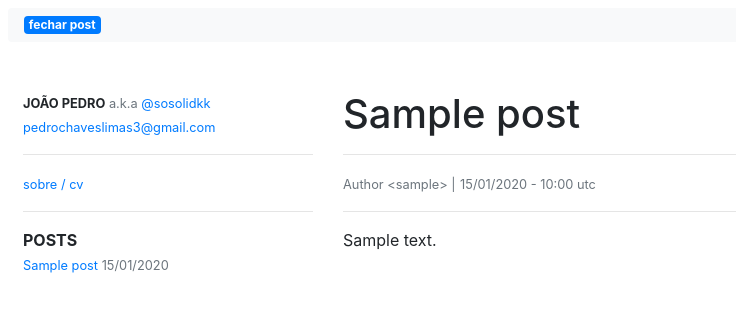
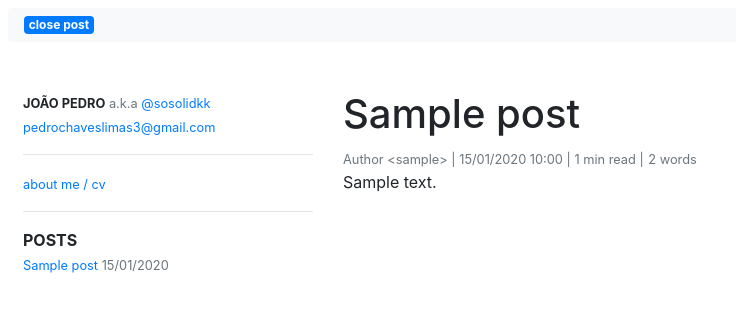
Before and after one commit to sosolidkk/my-blog, a Flask app: page /view-post/1 in a window 1280 px wide. Shown: the top 312 px of the page, without its empty margins (0-736 px from the left). Run offline with Flask 2, Linux system fonts and the light colour scheme; tables that the repository leaves empty hold one stand-in row (values such as "Sample post"); some libraries are stand-ins or nearby versions.

Commit message:
<feat>(app): Added favicon, namedtuples, post word count and read time, changed some labels

```diff
--- a/app/main/routes.py
+++ b/app/main/routes.py
@@ -23,9 +23,13 @@ def view_post(id):
     posts = Post.query.filter_by(can_display=True).order_by(
         Post.created_at.desc()).all()
     post = Post.query.filter_by(id=id, can_display=True).first()
+    post_time = post.parse_time()
+    post_info = post.calculate_time_to_read()
 
     if post is not None:
-        return render_template("index.html", title="My blog", posts=posts, current_post=post)
+        return render_template(
+            "index.html", title="My blog", posts=posts, current_post=post, post_time=post_time, post_info=post_info
+        )
     return render_template("unavailable.html", title="Unavailable")
 
 
--- a/app/main/web/static/css/form.css
+++ b/app/main/web/static/css/form.css
@@ -9,7 +9,7 @@ body {
   display: flex;
   align-items: center;
   justify-content: center;
-  background: linear-gradient(-45deg, #bbbbbb, #e3dbdb, #f2f2f2, #ffffff);
+  background: linear-gradient(-45deg, #190061, #3500d3, #f2f2f2, #ffffff);
   background-size: 400% 400%;
   animation: gradient 15s ease infinite;
 }
--- a/app/main/web/templates/index.html
+++ b/app/main/web/templates/index.html
@@ -7,7 +7,7 @@
 {% block body %}
 <nav class="navbar navbar-light bg-light rounded mt-2 mx-2">
     {% if current_post is not none %}
-    <a href="{{ url_for('main.index' ) }}" class="badge badge-primary">fechar post</a>
+    <a href="{{ url_for('main.index' ) }}" class="badge badge-primary">close post</a>
     {% endif %}
 </nav>
 <div class="container-fluid">
--- a/app/main/web/templates/sign_in.html
+++ b/app/main/web/templates/sign_in.html
@@ -7,7 +7,7 @@
 {% block body %}
 <div class=" card bg-light border-dark">
     <div class="card-header">
-        <span>Admin - Login</span>
+        <span>ADMIN</span>
     </div>
     <div class="card-body">
         {% include "sub_templates/_flash.html" %}
--- a/app/main/web/templates/sub_templates/_author.html
+++ b/app/main/web/templates/sub_templates/_author.html
@@ -11,7 +11,7 @@
 
         <hr>
         <small>
-            <a href="{{ url_for('main.about_me') }}">sobre / cv</a><br>
+            <a href="{{ url_for('main.about_me') }}">about me / cv</a><br>
         </small>
         <hr>
     </div>
--- a/app/main/web/templates/sub_templates/_current_post.html
+++ b/app/main/web/templates/sub_templates/_current_post.html
@@ -1,14 +1,12 @@
 <section class="post">
     {% if current_post is not none %}
     <h1>{{ current_post.title }}</h1>
-    <hr>
-    <small class="text-muted text-right">{{ current_post.author }} |</small>
-
+    <small class="text-muted text-right">{{ current_post.author }} | </small>
     <small class="text-muted text-right">
-        {{ current_post.parse_time()[0] }} - {{ current_post.parse_time()[1] }}
-        utc
+        {{ post_time.date }} {{ post_time.hour }} |
     </small>
-    <hr>
+    <small class="text-muted">{{ post_info.time }} min read |</small>
+    <small class="text-muted">{{ post_info.words }} words</small>
     <p>
         {{ current_post.body|safe }}
     </p>
--- a/app/models.py
+++ b/app/models.py
@@ -1,5 +1,8 @@
 """app/models.py
 """
+
+import math
+from collections import namedtuple
 
 from app import db
 from flask_login import UserMixin
@@ -77,10 +80,21 @@ class Post(db.Model):
     user_id = db.Column(db.Integer, db.ForeignKey("user.id"))
 
     def parse_time(self):
+        Date = namedtuple("Date", ["date", "hour"])
+
         date = self.created_at.strftime("%d/%m/%Y")
         hour = self.created_at.strftime("%H:%M")
 
-        return date, hour
+        return Date(date, hour)
+
+    def calculate_time_to_read(self):
+        Info = namedtuple("Info", ["time", "words"])
+        WPM = 275  # Average words per minute
+
+        words = self.body.split(" ")
+        estimated_time = len(words) / WPM
+
+        return Info(math.ceil(estimated_time), len(words))
 
     def __repr__(self):
         return f"<Post: {self.title}>"
--- a/app/templates/base.html
+++ b/app/templates/base.html
@@ -13,8 +13,9 @@
     <!-- Core CSS Imports -->
     <link rel="stylesheet" href="https://stackpath.bootstrapcdn.com/bootstrap/4.3.1/css/bootstrap.min.css"
         integrity="sha384-ggOyR0iXCbMQv3Xipma34MD+dH/1fQ784/j6cY/iJTQUOhcWr7x9JvoRxT2MZw1T" crossorigin="anonymous">
-    <link href="https://stackpath.bootstrapcdn.com/font-awesome/4.7.0/css/font-awesome.min.css" rel="stylesheet"
-        integrity="sha384-wvfXpqpZZVQGK6TAh5PVlGOfQNHSoD2xbE+QkPxCAFlNEevoEH3Sl0sibVcOQVnN" crossorigin="anonymous">
+    <link rel="stylesheet" href="https://cdnjs.cloudflare.com/ajax/libs/font-awesome/5.13.0/css/all.min.css"
+        integrity="sha256-h20CPZ0QyXlBuAw7A+KluUYx/3pK+c7lYEpqLTlxjYQ=" crossorigin="anonymous" />
+    <link rel="shortcut icon" href="{{ url_for('main.static', filename='images/favicon.ico') }}">
 
     <!-- Block CSS -->
     {% block link %} {% endblock %}
```
Also changed, not shown: app/main/web/static/images/favicon.ico (added).
